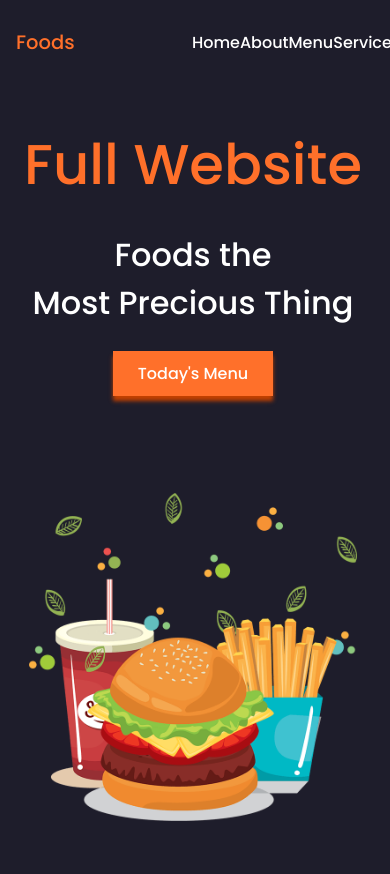
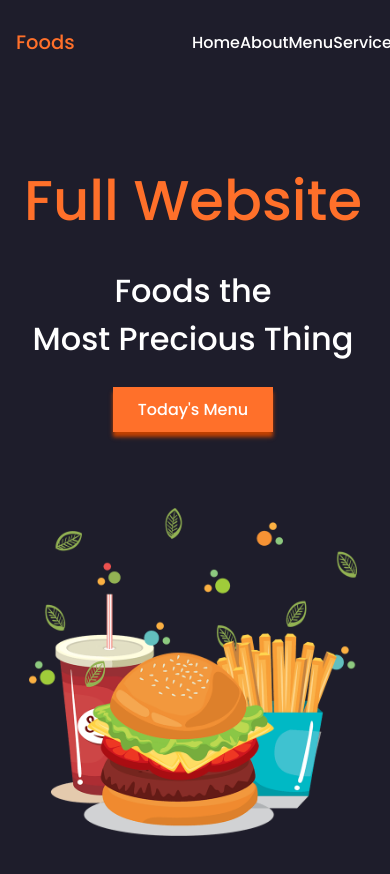
Before and after one commit to SaintHazzard/ProyectoHTML5CSS3, a plain HTML site: page index.html in a window 390 px wide. Shown: the top 874 px of the page. Drawn offline with nearby package versions, Linux system fonts and the light colour scheme.

Commit message:
style: :lipstick: Padding fix to tittle
Se agrega un leve padding a Full website para evitar que full website quede imcompleto

```diff
--- a/css/style.css
+++ b/css/style.css
@@ -20,7 +20,7 @@ html{
 }
 body{
   width: 99vw;
-  height: 650vh;
+  height: fit-content;
 }
 
 .bodycont{
@@ -291,7 +291,7 @@ SECCION DEL FOOTER */
     cursor: pointer;
 } */
 .column {
-
+  width: 20rem;
 }
 .column h2 {
     font-size: 20px;
@@ -320,6 +320,7 @@ SECCION DEL FOOTER */
   }
   .content{
     margin: auto;
+    padding-top: 3rem;
     align-self: flex-start;
   }
   .content h1{
```
